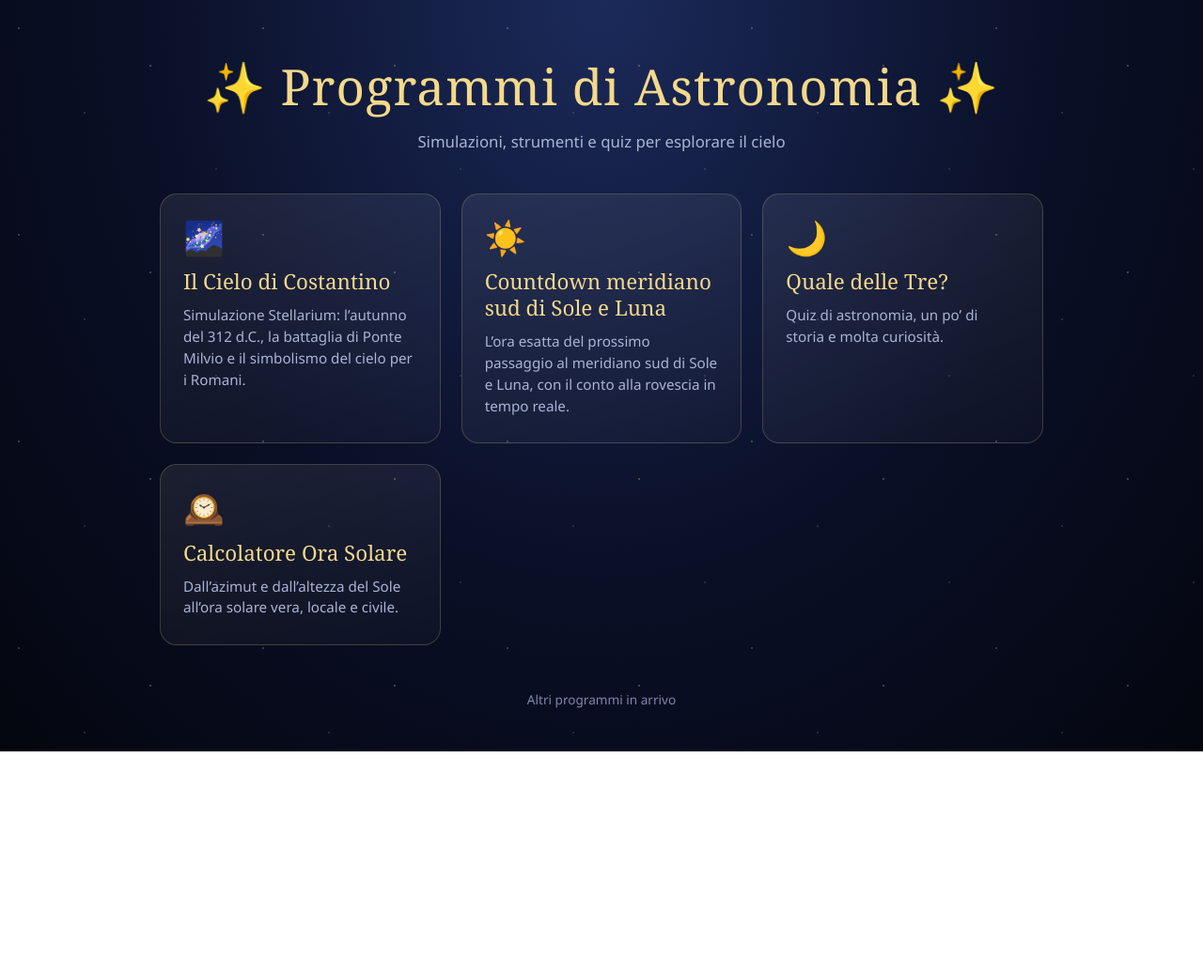
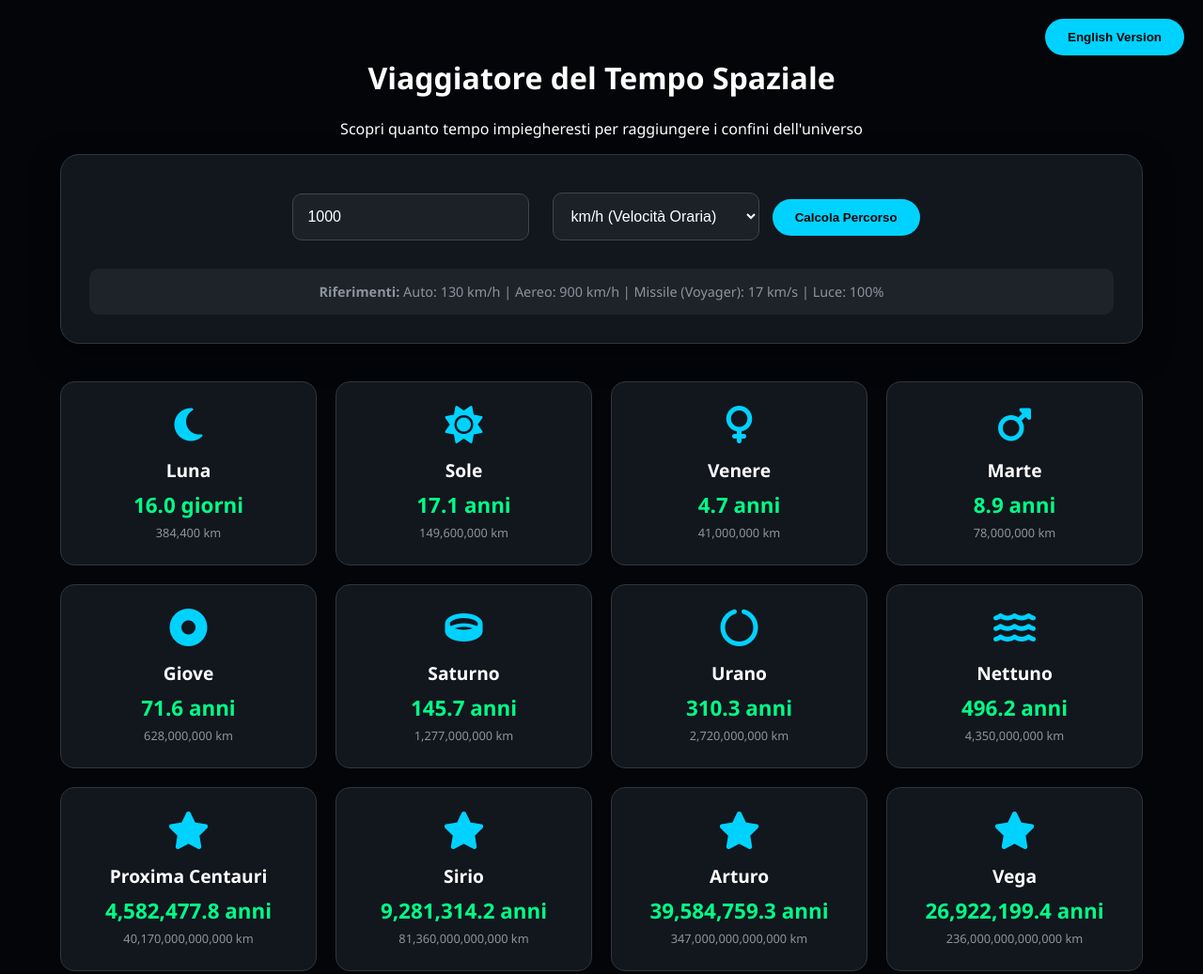
Before and after one commit to Idolo58/programmi, a plain HTML site: page index.html in a window 1280 px wide. Shown: the top 1037 px of the page at 94% size. Before the commit the page ends 800 px from the top, so only its background shows below. Drawn offline with Linux system fonts and the light colour scheme.

Commit message:
Add files via upload

```diff
--- a/index.html
+++ b/index.html
@@ -1,54 +1,179 @@
 <!DOCTYPE html>
 <html lang="it">
 <head>
-<meta charset="UTF-8">
-<meta name="viewport" content="width=device-width, initial-scale=1">
-<title>Programmi di Astronomia</title>
-<style>
-*{box-sizing:border-box}
-body{margin:0;min-height:100vh;font-family:"Segoe UI",Arial,sans-serif;color:#e8ecf8;background:radial-gradient(ellipse at top,#1b2a5a 0%,#0a0f26 55%,#04060f 100%) fixed}
-body::before{content:"";position:fixed;inset:0;pointer-events:none;opacity:.7;background-size:260px 220px;background-image:radial-gradient(1.5px 1.5px at 20px 30px,#fff8,transparent),radial-gradient(1px 1px at 90px 120px,#fff9,transparent),radial-gradient(1.5px 1.5px at 160px 70px,#ffe9a8aa,transparent),radial-gradient(1px 1px at 230px 180px,#fff8,transparent)}
-main{position:relative;max-width:980px;margin:0 auto;padding:56px 20px 40px}
-header{text-align:center;margin-bottom:44px}
-h1{font-family:Georgia,serif;font-weight:400;font-size:clamp(2rem,6vw,3.3rem);margin:0 0 12px;color:#f4d98b;letter-spacing:.02em}
-header p{margin:0;color:#aab4d4;font-size:1.05rem}
-.grid{display:grid;grid-template-columns:repeat(auto-fit,minmax(260px,1fr));gap:22px}
-.card{display:flex;flex-direction:column;padding:28px 24px;border-radius:18px;text-decoration:none;color:#e8ecf8;background:linear-gradient(160deg,#ffffff14,#ffffff06);border:1px solid #f4d98b33;transition:.25s}
-.card:hover{transform:translateY(-5px);border-color:#f4d98b;box-shadow:0 10px 28px #f4d98b22}
-.icon{font-size:2.2rem;line-height:1;margin-bottom:16px}
-.card h2{font-family:Georgia,serif;font-weight:400;font-size:1.4rem;line-height:1.25;margin:0 0 10px;color:#f4d98b}
-.card p{margin:0;color:#aab4d4;font-size:.95rem;line-height:1.5}
-footer{text-align:center;margin-top:48px;color:#7d88ad;font-size:.85rem}
-</style>
+    <meta charset="UTF-8">
+    <meta name="viewport" content="width=device-width, initial-scale=1.0">
+    <title>Esplorazione Spaziale - Calcolatore</title>
+    <link rel="stylesheet" href="https://cdnjs.cloudflare.com/ajax/libs/font-awesome/6.4.0/css/all.min.css">
+    <style>
+        :root {
+            --bg: #030509;
+            --card: #12161d;
+            --accent: #00d2ff;
+            --text: #ffffff;
+            --secondary: #8b949e;
+        }
+        body {
+            font-family: 'Segoe UI', Arial, sans-serif;
+            background-color: var(--bg);
+            color: var(--text);
+            margin: 0;
+            display: flex;
+            flex-direction: column;
+            align-items: center;
+            min-height: 100vh;
+        }
+        .container { width: 90%; max-width: 1200px; padding: 40px 20px; text-align: center; }
+        .lang-switch { position: absolute; top: 20px; right: 20px; }
+        button {
+            background: var(--accent); border: none; padding: 12px 24px;
+            border-radius: 30px; cursor: pointer; font-weight: bold; color: #000;
+            transition: 0.3s;
+        }
+        button:hover { opacity: 0.8; transform: scale(1.05); }
+        .panel {
+            background: var(--card);
+            padding: 30px;
+            border-radius: 20px;
+            margin-bottom: 40px;
+            border: 1px solid #30363d;
+            box-shadow: 0 10px 30px rgba(0,0,0,0.5);
+        }
+        input, select {
+            padding: 15px; margin: 10px; border-radius: 10px; border: 1px solid #444;
+            background: #1c2128; color: white; width: 220px; font-size: 1rem;
+        }
+        .examples {
+            font-size: 0.9rem; color: var(--secondary); margin-top: 20px;
+            background: rgba(255,255,255,0.05); padding: 15px; border-radius: 10px;
+        }
+        .grid {
+            display: grid;
+            grid-template-columns: repeat(auto-fit, minmax(250px, 1fr));
+            gap: 20px;
+        }
+        .card {
+            background: var(--card);
+            padding: 25px;
+            border-radius: 15px;
+            border: 1px solid #30363d;
+            transition: 0.3s;
+        }
+        .card:hover { border-color: var(--accent); background: #161b22; }
+        .card i { font-size: 2.5rem; color: var(--accent); margin-bottom: 15px; display: block; }
+        .name { font-size: 1.2rem; font-weight: bold; margin-bottom: 8px; }
+        .time { font-size: 1.4rem; font-weight: bold; color: #00ff88; }
+        .dist { font-size: 0.8rem; color: var(--secondary); margin-top: 5px; }
+        footer { margin-top: auto; padding: 50px 0; font-size: 1.2rem; }
+        .heart { color: #ff4d4d; }
+    </style>
 </head>
 <body>
-<main>
-<header>
-<h1>✨ Programmi di Astronomia ✨</h1>
-<p>Simulazioni, strumenti e quiz per esplorare il cielo</p>
-</header>
-<div class="grid">
-<a class="card" href="cielo-di-costantino/">
-<span class="icon">🌌</span>
-<h2>Il Cielo di Costantino</h2>
-<p>Simulazione Stellarium: l’autunno del 312 d.C., la battaglia di Ponte Milvio e il simbolismo del cielo per i Romani.</p>
-</a>
-<a class="card" href="countdown-meridiano/">
-<span class="icon">☀️</span>
-<h2>Countdown meridiano sud di Sole e Luna</h2>
-<p>L’ora esatta del prossimo passaggio al meridiano sud di Sole e Luna, con il conto alla rovescia in tempo reale.</p>
-</a>
-<a class="card" href="https://idolo58.github.io/quiz-astronomia/">
-<span class="icon">🌙</span>
-<h2>Quale delle Tre?</h2>
-<p>Quiz di astronomia, un po’ di storia e molta curiosità.</p>
-</a><a class="card" href="https://idolo58.github.io/calcolatore-solare/">
-<span class="icon">🕰️</span>
-<h2>Calcolatore Ora Solare</h2>
-<p>Dall’azimut e dall’altezza del Sole all’ora solare vera, locale e civile.</p>
-</a>
+
+<div class="lang-switch">
+    <button onclick="toggleLang()" id="btnLang">English Version</button>
 </div>
-<footer>Altri programmi in arrivo</footer>
-</main>
+
+<div class="container">
+    <h1 id="t-title">Viaggiatore del Tempo Spaziale</h1>
+    <p id="t-sub">Scopri quanto tempo impiegheresti per raggiungere i confini dell'universo</p>
+
+    <div class="panel">
+        <input type="number" id="speed" value="1000" min="1">
+        <select id="unit">
+            <option value="kmh">km/h (Velocità Oraria)</option>
+            <option value="kms">km/s (Velocità Orbitale)</option>
+            <option value="light">% Velocità della Luce</option>
+        </select>
+        <button onclick="calculate()" id="t-calc">Calcola Percorso</button>
+
+        <div class="examples" id="t-examples">
+            <b>Riferimenti:</b> Auto: 130 km/h | Aereo: 900 km/h | Missile (Voyager): 17 km/s | Luce: 100%
+        </div>
+    </div>
+
+    <div class="grid" id="results"></div>
+
+    <footer>
+        realizzato con l'I.A. su progetto di idolo tedesco (idolo1958) San Giorgio del Sannio
+    </footer>
+</div>
+
+<script>
+let lang = 'it';
+const C_KMH = 1079252848.8; // Velocità luce esatta in km/h
+
+const targets = [
+    { n_it: "Luna", n_en: "Moon", d: 384400, i: "fa-moon" },
+    { n_it: "Sole", n_en: "Sun", d: 149600000, i: "fa-sun" },
+    { n_it: "Venere", n_en: "Venus", d: 41000000, i: "fa-venus" },
+    { n_it: "Marte", n_en: "Mars", d: 78000000, i: "fa-mars" },
+    { n_it: "Giove", n_en: "Jupiter", d: 628000000, i: "fa-circle-dot" },
+    { n_it: "Saturno", n_en: "Saturn", d: 1277000000, i: "fa-ring" },
+    { n_it: "Urano", n_en: "Uranus", d: 2720000000, i: "fa-circle-notch" },
+    { n_it: "Nettuno", n_en: "Neptune", d: 4350000000, i: "fa-water" },
+    { n_it: "Proxima Centauri", n_en: "Proxima Centauri", d: 40170000000000, i: "fa-star" },
+    { n_it: "Sirio", n_en: "Sirius", d: 81360000000000, i: "fa-star" },
+    { n_it: "Arturo", n_en: "Arcturus", d: 347000000000000, i: "fa-star" },
+    { n_it: "Vega", n_en: "Vega", d: 236000000000000, i: "fa-star" },
+    { n_it: "Rigel", n_en: "Rigel", d: 8130000000000000, i: "fa-star" },
+    { n_it: "Betelgeuse", n_en: "Betelgeuse", d: 6070000000000000, i: "fa-star" },
+    { n_it: "Stella Polare", n_en: "North Star", d: 4000000000000000, i: "fa-star" },
+    { n_it: "Antares", n_en: "Antares", d: 5200000000000000, i: "fa-star" },
+    { n_it: "Pleiadi", n_en: "Pleiades", d: 4100000000000000, i: "fa-table-cells" },
+    { n_it: "Centro Galattico", n_en: "Galactic Center", d: 240000000000000000, i: "fa-bahai" },
+    { n_it: "Andromeda (Galassia)", n_en: "Andromeda Galaxy", d: 24000000000000000000, i: "fa-atom" },
+    { n_it: "Confine Universo", n_en: "Edge of Universe", d: 440000000000000000000000, i: "fa-infinity" }
+];
+
+function toggleLang() {
+    lang = lang === 'it' ? 'en' : 'it';
+    document.getElementById('t-title').innerText = lang === 'it' ? "Viaggiatore del Tempo Spaziale" : "Space Time Traveler";
+    document.getElementById('t-sub').innerText = lang === 'it' ? "Scopri quanto tempo impiegheresti per raggiungere i confini dell'universo" : "Find out how long it would take to reach the edges of the universe";
+    document.getElementById('t-calc').innerText = lang === 'it' ? "Calcola Percorso" : "Calculate Route";
+    document.getElementById('btnLang').innerText = lang === 'it' ? "English Version" : "Versione Italiana";
+    calculate();
+}
+
+function formatTime(h) {
+    if (h < 0.0166) return (h * 3600).toFixed(1) + " sec";
+    if (h < 1) return (h * 60).toFixed(1) + " min";
+    if (h < 48) return h.toFixed(1) + (lang === 'it' ? " ore" : " hours");
+    let days = h / 24;
+    if (days < 365) return days.toFixed(1) + (lang === 'it' ? " giorni" : " days");
+    let years = days / 365.25;
+    return years.toLocaleString(undefined, {maximumFractionDigits: 1}) + (lang === 'it' ? " anni" : " years");
+}
+
+function calculate() {
+    const val = parseFloat(document.getElementById('speed').value);
+    const unit = document.getElementById('unit').value;
+    let speedKmh = 0;
+
+    if (unit === 'kmh') speedKmh = val;
+    else if (unit === 'kms') speedKmh = val * 3600;
+    else if (unit === 'light') speedKmh = (val / 100) * C_KMH;
+
+    const resDiv = document.getElementById('results');
+    resDiv.innerHTML = "";
+
+    if (!speedKmh || speedKmh <= 0) return;
+
+    targets.forEach(t => {
+        const hours = t.d / speedKmh;
+        const card = document.createElement('div');
+        card.className = 'card';
+        card.innerHTML = `
+            <i class="fa-solid ${t.i}"></i>
+            <div class="name">${lang === 'it' ? t.n_it : t.n_en}</div>
+            <div class="time">${formatTime(hours)}</div>
+            <div class="dist">${t.d.toLocaleString()} km</div>
+        `;
+        resDiv.appendChild(card);
+    });
+}
+
+calculate();
+</script>
 </body>
 </html>
```
